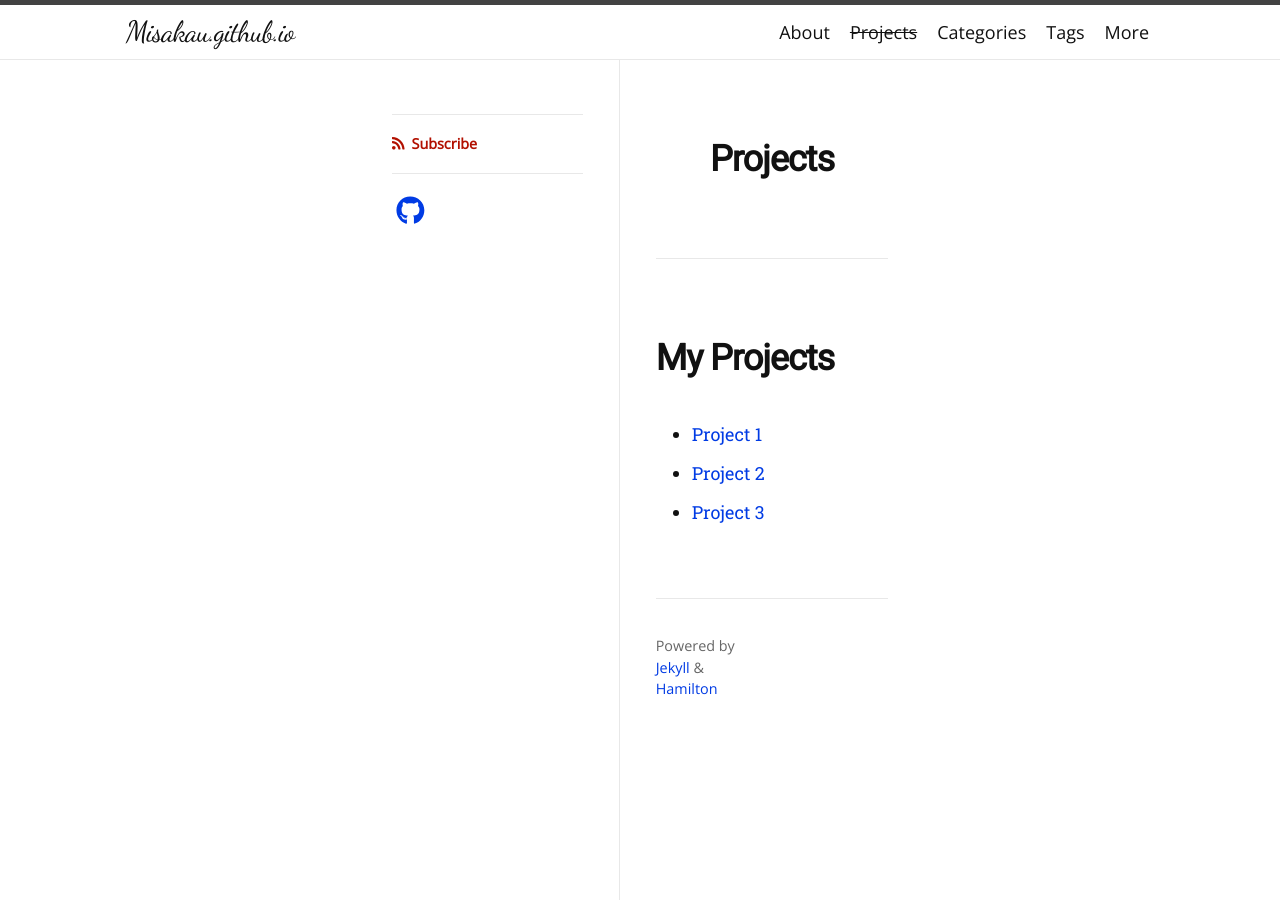
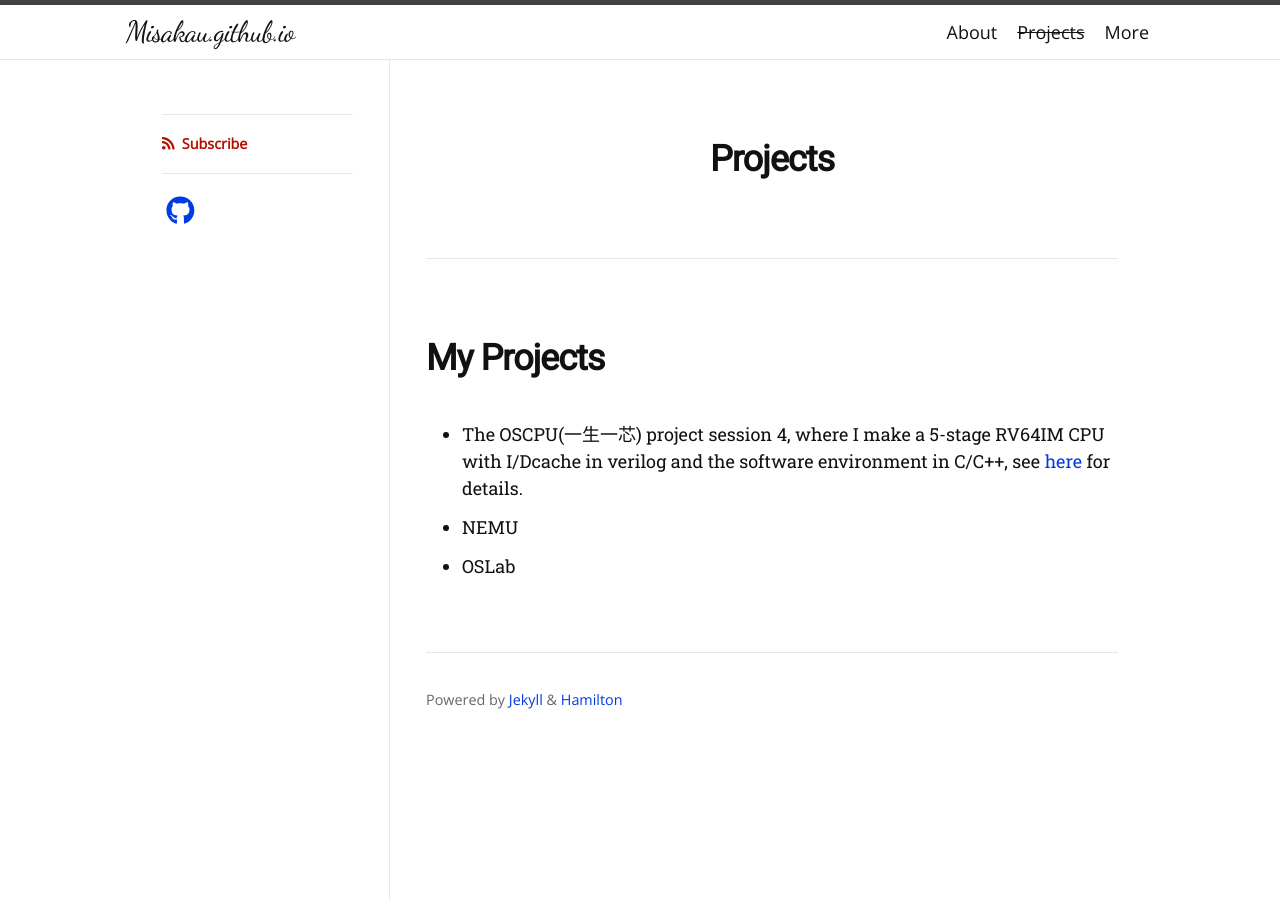
Before and after one commit to Misakau/Misakau.github.io, a Jekyll site: the page built from projects.md, in a window 1280 px wide. Built offline with Jekyll 4.4.1, drawn with Linux system fonts in a browser that asks for light colours; nearby versions of some CDN libraries; some web fonts are replaced.

Commit message:
add projects

```diff
--- a/_layouts/my_projects.html
+++ b/_layouts/my_projects.html
@@ -12,9 +12,9 @@ layout: page
 <body>
 	<h1>My Projects</h1>
 	<ul>
-		<li><a href="https://github.com/yourusername/project1">Project 1</a></li>
-		<li><a href="https://github.com/yourusername/project2">Project 2</a></li>
-		<li><a href="https://github.com/yourusername/project3">Project 3</a></li>
+		<li>The OSCPU(一生一芯) project session 4, where I make a 5-stage RV64IM CPU with I/Dcache in verilog and the software environment in C/C++, see <a href="https://github.com/Misakau/ysyx4">here</a> for details.</li>
+		<li>NEMU</li>
+		<li>OSLab</li>
 		<!-- Add more projects as needed -->
 	</ul>
 </body>
```
Also changed, not shown: _data/navigation.yml (+2 -6 lines).
